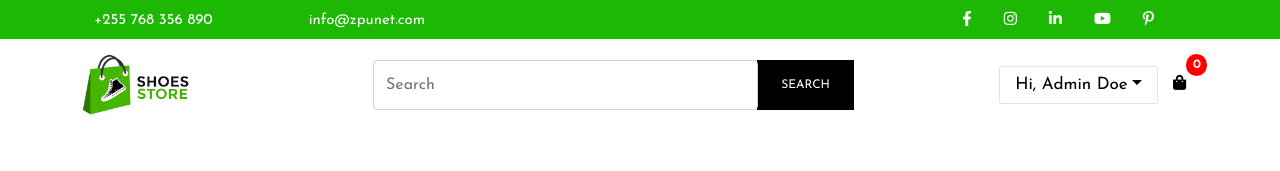
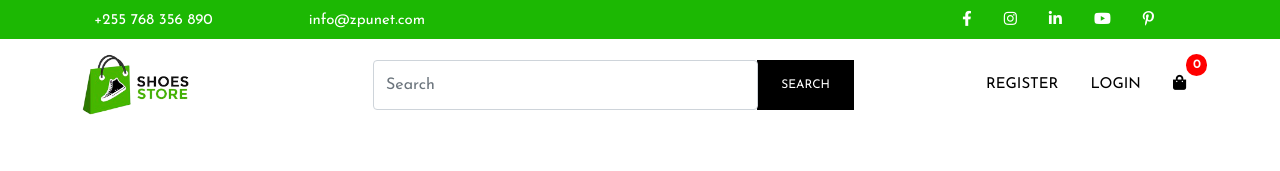
Before and after one commit to vic06manu/Proyecto-Final, a React (Create React App) app in the folder frontend/: page /login in a window 1280 px wide. Shown: the top 171 px of the page. Built offline with nearby package versions, Linux system fonts and the light colour scheme.

Commit message:
Cierre de Sesion
Cierre de sesion con la pantalla

```diff
--- a/frontend/src/components/Header.js
+++ b/frontend/src/components/Header.js
@@ -1,10 +1,17 @@
 import React from "react";
 import { Link } from "react-router-dom";
-import { useSelector } from 'react-redux';
+import { useDispatch, useSelector } from 'react-redux';
+import { logout } from "../redux/actions/userActions";
 
 const Header = () => {
+  const dispatch = useDispatch();
   const cart = useSelector((state) => state.cart);
   const {cartItems} = cart;
+  const userLogin = useSelector((state) => state.userLogin);
+  const {userInfo} = userLogin;
+  const logoutHandler = () =>{
+    dispatch(logout())
+  }
   return (
     <div>
       {/* Top Header */}
@@ -48,6 +55,8 @@ const Header = () => {
                   </Link>
                 </div>
                 <div className="col-6 d-flex align-items-center justify-content-end Login-Register">
+                  {
+                    userInfo ? (
                       <div className="btn-group">
                     <button
                       type="button"
@@ -68,6 +77,29 @@ const Header = () => {
                       </Link>
                     </div>
                   </div>
+                    ) : (
+                      <div className="btn-group">
+                    <button
+                      type="button"
+                      className="name-button dropdown-toggle"
+                      data-toggle="dropdown"
+                      aria-haspopup="true"
+                      aria-expanded="false"
+                    >
+                      <i class="fas fa-user"></i>
+                    </button>
+                    <div className="dropdown-menu">
+                      <Link className="dropdown-item" to="/login">
+                        Login
+                      </Link>
+
+                      <Link className="dropdown-item" to="/register">
+                        Register
+                      </Link>
+                    </div>
+                  </div>
+                    )
+                  }
                   <Link to="/cart" className="cart-mobile-icon">
                     <i className="fas fa-shopping-bag"></i>
                     <span className="badge">{cartItems.length}</span>
@@ -110,6 +142,8 @@ const Header = () => {
                 </form>
               </div>
               <div className="col-md-3 d-flex align-items-center justify-content-end Login-Register">
+                {
+                  userInfo ? (
                     <div className="btn-group">
                     <button
                       type="button"
@@ -118,18 +152,30 @@ const Header = () => {
                       aria-haspopup="true"
                       aria-expanded="false"
                     >
-                    Hi, Admin Doe
+                      Hi, {userInfo.name}
                     </button>
                     <div className="dropdown-menu">
                       <Link className="dropdown-item" to="/profile">
                         Profile
                       </Link>
 
-                    <Link className="dropdown-item" to="#">
+                      <Link className="dropdown-item" to="#"
+                      onClick={logoutHandler}>
                         Logout
                       </Link>
                     </div>
                   </div>
+                  ) : (
+                    <>
+                      <Link to="/register">
+                        Register
+                      </Link>
+                      <Link to="/login">
+                        Login
+                      </Link>
+                    </>
+                  )
+                }
 
                 <Link to="/cart">
                   <i className="fas fa-shopping-bag"></i>
--- a/frontend/src/redux/actions/userActions.js
+++ b/frontend/src/redux/actions/userActions.js
@@ -1,4 +1,4 @@
-import { USER_LOGIN_FAIL, USER_LOGIN_REQUEST, USER_LOGIN_SUCCESS } from "../constants/UserContants";
+import { USER_LOGIN_FAIL, USER_LOGIN_REQUEST, USER_LOGIN_SUCCESS, USER_LOGOUT } from "../constants/UserContants";
 import axios from "axios";
 
 export const login = (email, password) => async(dispatch) => {
@@ -22,3 +22,9 @@ export const login = (email, password) => async(dispatch) => {
         });
     }
 };
+
+export const logout = () => async(dispatch) => {
+    localStorage.removeItem("userInfo");
+    dispatch({type: USER_LOGOUT});
+    document.location.href = "/login";
+}
```
Lines whose indentation alone changed are shown as unchanged.
